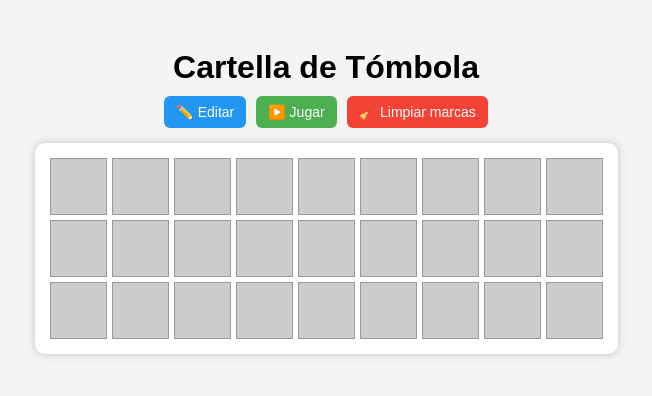
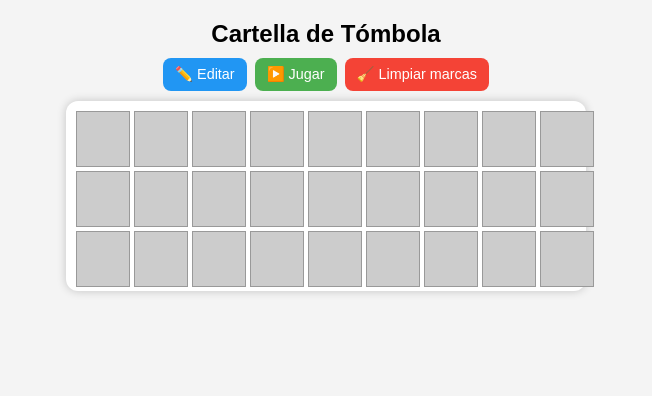
Before and after one commit to chamvi-host/tombola, a plain HTML site: page index.html in a window 1280 px wide. Shown: the whole page, without its empty margins (314-966 px from the left). Drawn offline with Linux system fonts and the light colour scheme.

Commit message:
Update index.html

```diff
--- a/index.html
+++ b/index.html
@@ -10,60 +10,77 @@
       display: flex;
       flex-direction: column;
       align-items: center;
-      padding: 20px;
+      padding: 10px;
+      margin: 0;
     }
-    h1 { margin-bottom: 10px; }
+    h1 { margin: 10px 0; font-size: 1.2rem; }
+
     .cartella {
       display: grid;
       grid-template-columns: repeat(9, 1fr);
-      gap: 5px;
+      gap: 4px;
       background: white;
-      padding: 15px;
-      border-radius: 10px;
+      padding: 10px;
+      border-radius: 12px;
       box-shadow: 0 0 10px rgba(0,0,0,0.2);
+      width: 100%;
+      max-width: 420px; /* ideal para celular */
     }
+
     .cell {
-      width: 55px;
-      height: 55px;
+      aspect-ratio: 1 / 1; /* cuadradas siempre */
       display: flex;
       justify-content: center;
       align-items: center;
       border: 1px solid #999;
-      font-size: 18px;
-      background: #ccc; /* por defecto gris */
+      font-size: clamp(14px, 4vw, 18px);
+      background: #ccc;
     }
+
     .cell input {
       width: 100%;
       height: 100%;
       border: none;
       text-align: center;
-      font-size: 18px;
+      font-size: inherit;
       outline: none;
       background: transparent;
     }
+
     .cell.number {
-      background: #fff; /* con número */
+      background: #fff;
     }
+
     .cell.marked {
-      background: #e53935; /* marcado rojo */
+      background: #e53935;
       color: #fff;
       font-weight: bold;
     }
+
     .controls {
-      margin-bottom: 15px;
+      margin-bottom: 10px;
       display: flex;
-      gap: 10px;
+      gap: 8px;
+      flex-wrap: wrap;
+      justify-content: center;
     }
+
     button {
       padding: 8px 12px;
       border: none;
-      border-radius: 6px;
+      border-radius: 8px;
       cursor: pointer;
-      font-size: 14px;
+      font-size: 0.9rem;
     }
+
     .edit { background: #2196f3; color: white; }
     .play { background: #4caf50; color: white; }
     .reset { background: #f44336; color: white; }
+
+    @media (min-width: 768px) {
+      h1 { font-size: 1.5rem; }
+      .cartella { max-width: 500px; }
+    }
   </style>
 </head>
 <body>
```
